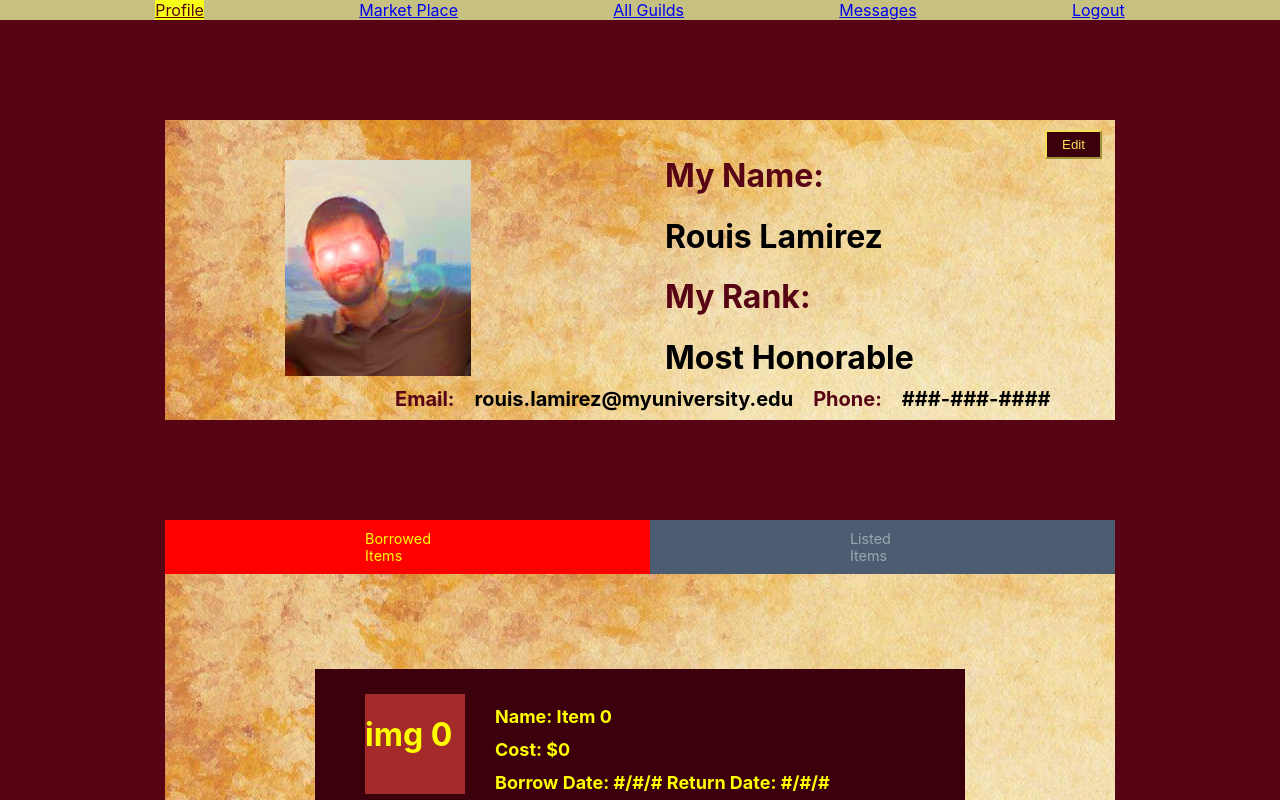
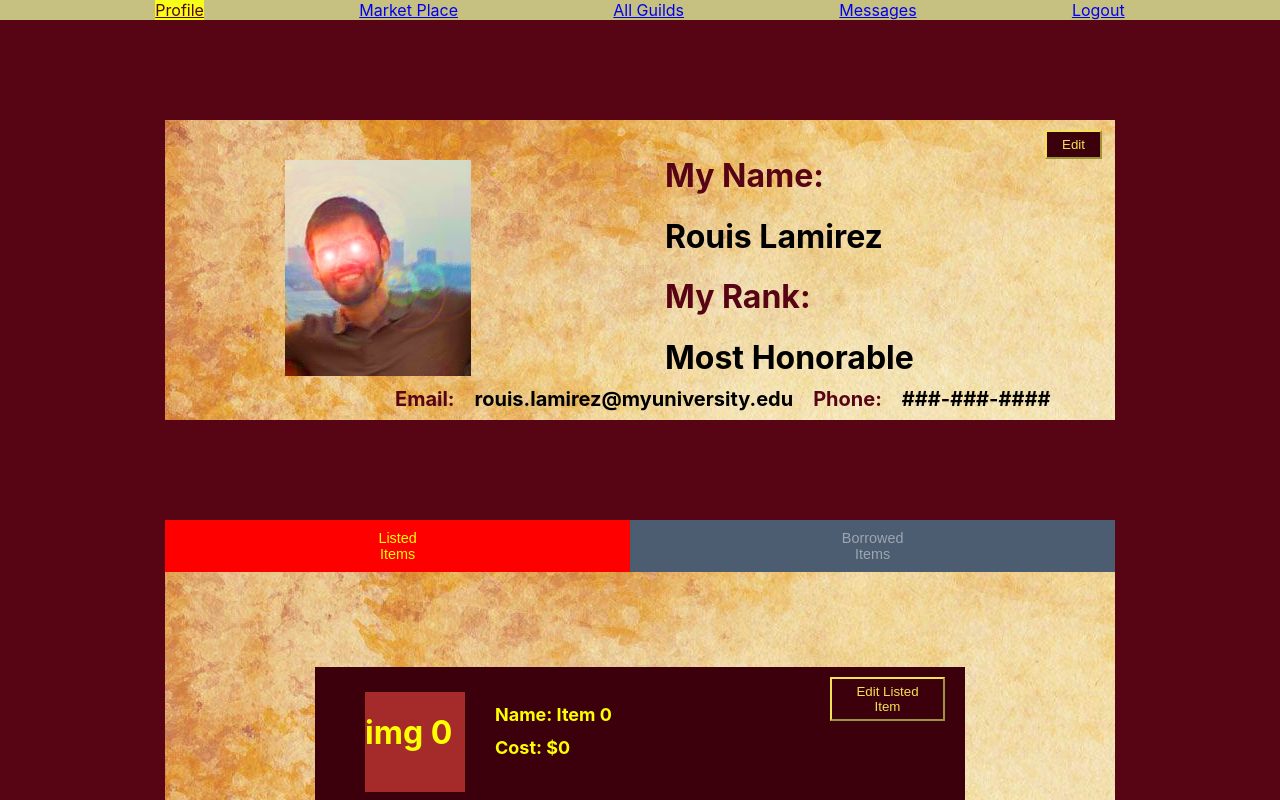
Before and after one commit to srahim457/capstone, a React (Create React App) app in the folder guilds/: page /profile in a window 1280 px wide. Shown: the top 800 px of the page. Built offline with nearby package versions, Linux system fonts and the light colour scheme.

Commit message:
changed the profile page to render conditionally rather than navlink

```diff
--- a/guilds/src/Components/DisplayListing.js
+++ b/guilds/src/Components/DisplayListing.js
@@ -50,32 +50,6 @@ class DisplayListing extends Component {
             <div>
               <label>Type of Listing:</label>
               <br />
-              <input
-                type='radio'
-                id='loan'
-                value={this.state.option === 'loan'}
-                name='contact'
-                onChange={this.handleOptionChange}
-              />
-              <label for='sale'>Sale</label>
-              <br />
-              <input
-                type='radio'
-                id='loan'
-                value={this.state.option === 'loan'}
-                name='contact'
-                onChange={this.handleOptionChange}
-              />
-              <label for='loan'>Loan</label>
-              <br />
-              <input
-                type='radio'
-                id='rental'
-                value={this.state.option === 'rental'}
-                name='contact'
-                onChange={this.handleOptionChange}
-              />
-              <label for='rental'>Rental</label>
             </div>
             <div>
               <label>Insurance: $</label>
--- a/guilds/src/Components/EditListing.js
+++ b/guilds/src/Components/EditListing.js
@@ -117,6 +117,7 @@ class EditListing extends Component {
             </div>
           </form>
           <button>Submit</button>
+          <button>Delete Listing</button>
         </div>
       </div>
     );
--- a/guilds/src/Components/Profile.js
+++ b/guilds/src/Components/Profile.js
@@ -29,6 +29,7 @@ class Profile extends Component {
     super();
     this.state = {
       click: false, //added to see if it respond on click
+      testToken: false,
     };
 
     this.onClickHandler = this.onClickHandler.bind(this);
@@ -36,6 +37,19 @@ class Profile extends Component {
   onClickHandler(e) {
     e.preventDefault();
     this.setState({ click: true });
+  }
+  displayBorrowed() {
+    return <Profile_Borrowed />;
+  }
+  displayListings(){
+    return <Profile_Listed />;
+  }
+
+  listings(){
+    this.setState({ testToken: false })
+  }
+  borrowed(){
+    this.setState({ testToken: true })
   }
 
   render() {
@@ -100,26 +114,36 @@ class Profile extends Component {
           <div className='Listings'>
             {/*the button that switched tabs between items listed and borrowed*/}
             <div className='PageSwitcher_profile'>
-              <NavLink
-                to='/profile'
-                activeClassName='PageSwitcher__Item--Active'
-                className='PageSwitcher__Item_profile'
+              <button
+                onClick = {this.listings.bind(this)}
+                className={this.state.testToken === false
+                            ? 'PageSwitcher__Item_profile_active'
+                            : 'PageSwitcher__Item_profile'
+                          }
+              >
+                Listed Items
+              </button>
+              <button
+                onClick = {this.borrowed.bind(this)}
+                className={this.state.testToken === true
+                            ? 'PageSwitcher__Item_profile_active'
+                            : 'PageSwitcher__Item_profile'
+                          }
               >
                 Borrowed Items
-              </NavLink>
-              <NavLink
-                exact
-                to='/profile-listed'
-                activeClassName='PageSwitcher__Item--Active'
-                className='PageSwitcher__Item_profile'
-              >
-                Listed Items
-              </NavLink>
+              </button>
             </div>
             {/*these components can be found in Profile_Borrowed.js and Profile_Listed.js*/}
+            {this.state.testToken === true
+              ? this.displayBorrowed()
+              : this.displayListings()
+            }
+            {/*
             <Route path='/profile-listed' component={Profile_Listed}></Route>
             <Route path='/profile' component={Profile_Borrowed}></Route>
+            */}
           </div>
+
         </div>
       </BrowserRouter>
     );
--- a/guilds/src/Components/styles/profile.css
+++ b/guilds/src/Components/styles/profile.css
@@ -121,6 +121,18 @@ h2{
   color: yellow;
 }
 
+.PageSwitcher__Item_profile_active {
+  background-color: red;
+  color: yellow;
+  padding: 10px 200px;
+  cursor: pointer;
+  font-size: 0.9em;
+  border: none;
+  outline: none;
+  display: inline-block;
+  text-decoration: none;
+}
+
 /*-----------------editing profile stuff----------------------*/
 .edit-button { /* edit profile button*/
   color: #f3e055;
```
